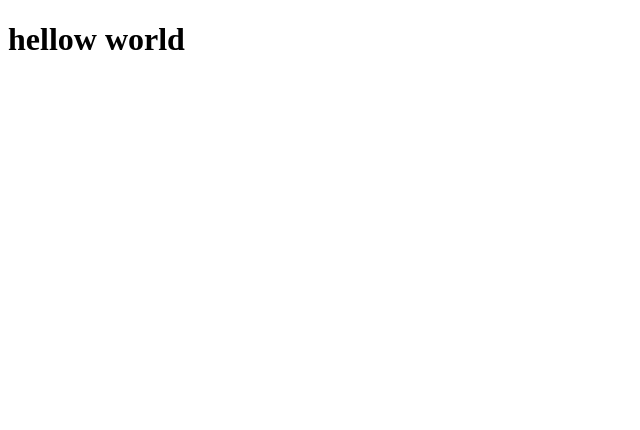
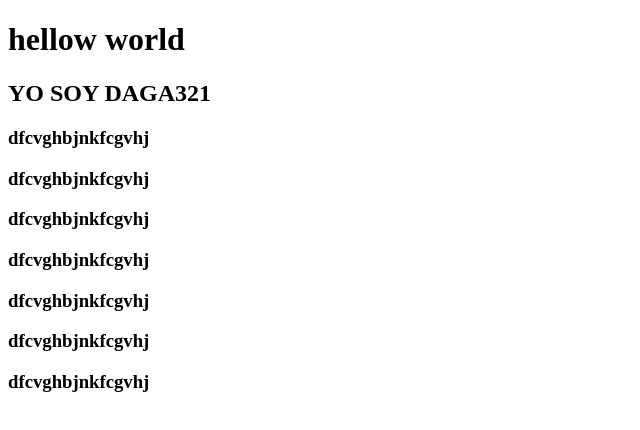
Before and after one commit to Daga321/Github-prueba, a plain HTML site: page index.html in a window 1280 px wide. Shown: the whole page, without its empty margins (0-640 px from the left). Drawn offline with Linux system fonts and the light colour scheme.

Commit message:
commit#2

```diff
--- a/index.html
+++ b/index.html
@@ -8,5 +8,13 @@
     </head>
     <body>
         <h1> hellow world</h1>
+        <h2> YO SOY DAGA321</H2>
+        <h3>dfcvghbjnkfcgvhj</h3>
+        <h3>dfcvghbjnkfcgvhj</h3>
+        <h3>dfcvghbjnkfcgvhj</h3>
+        <h3>dfcvghbjnkfcgvhj</h3>
+        <h3>dfcvghbjnkfcgvhj</h3>
+        <h3>dfcvghbjnkfcgvhj</h3>
+        <h3>dfcvghbjnkfcgvhj</h3>
     </body>
 </html>
```
